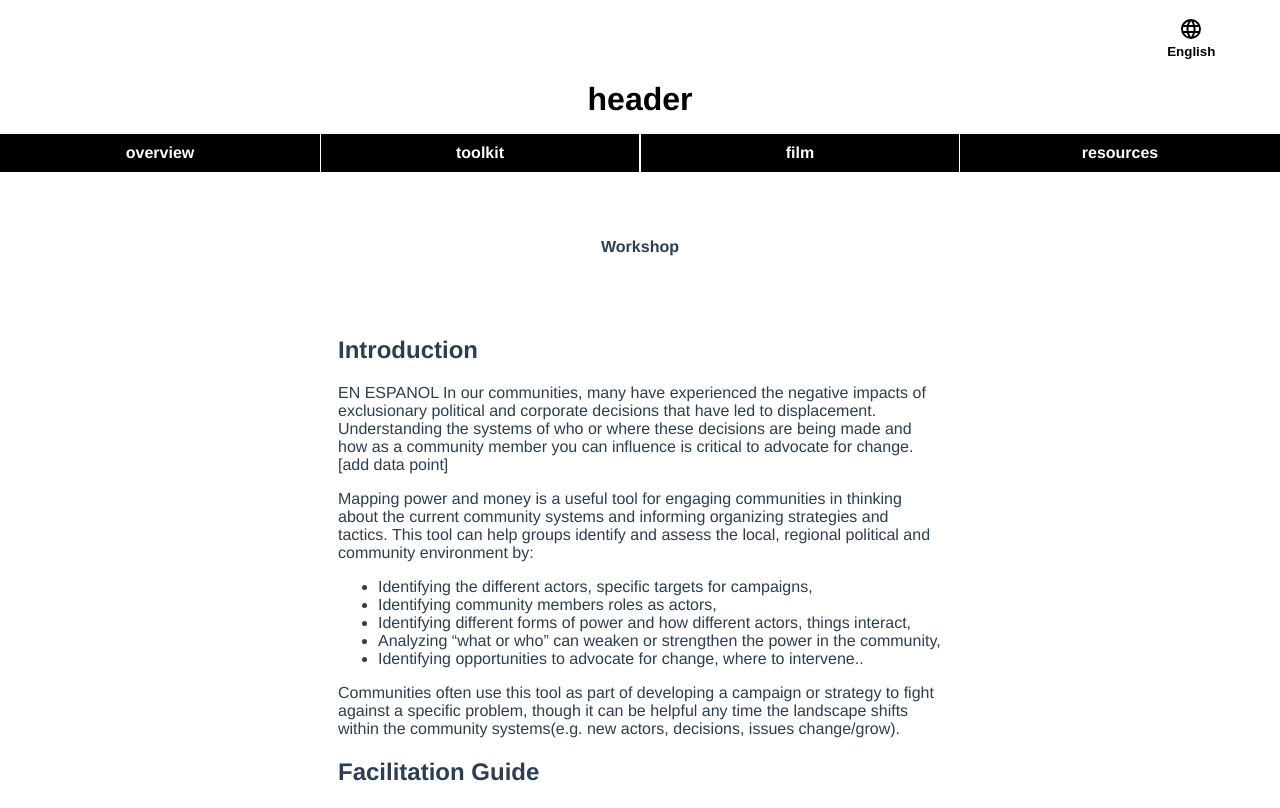
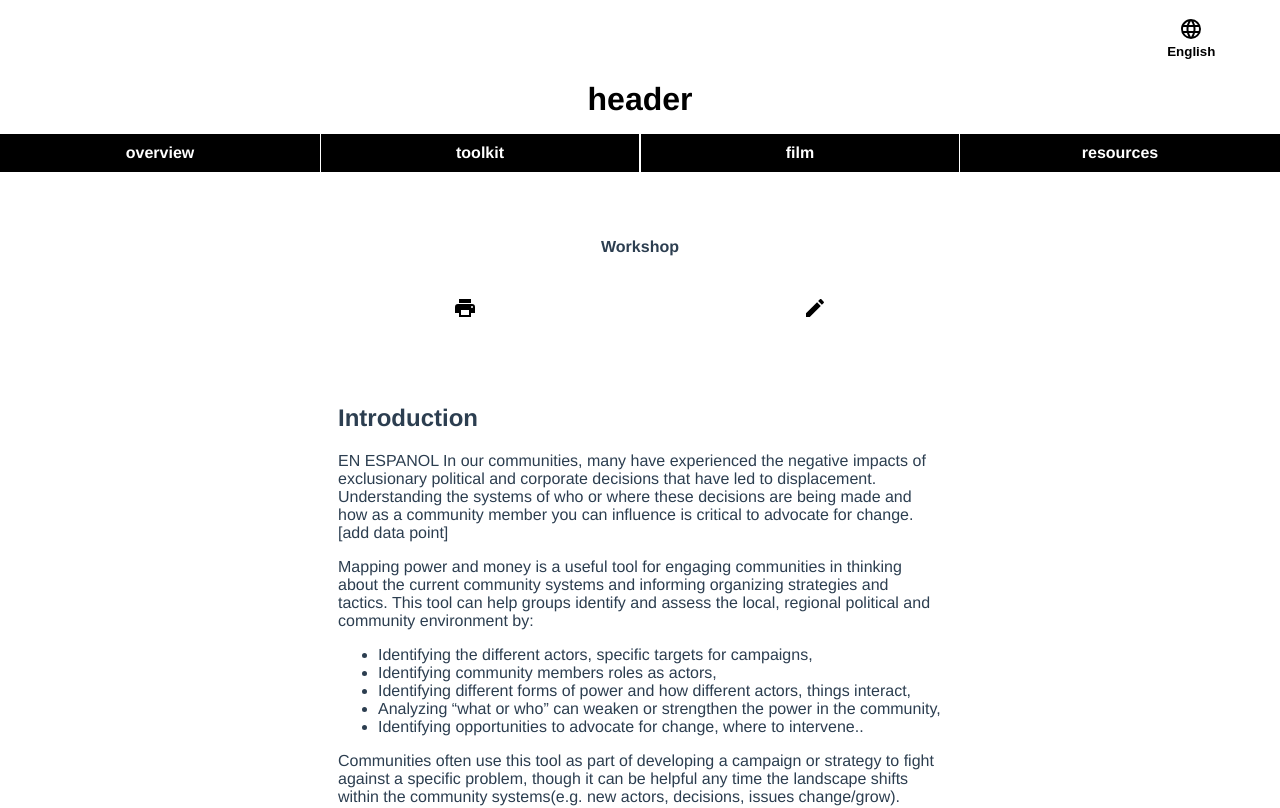
Before and after one commit to ResearchActionDesign/Greater-Boston-Anti-Displacement-Toolkit, a Vue app: page /Toolkit/Mapping_power_and_money in a window 1280 px wide. Shown: the top 808 px of the page. Built offline with nearby package versions, Linux system fonts and the light colour scheme.

Commit message:
Print and edit options for each toolkit

```diff
--- a/src/components/Header.vue
+++ b/src/components/Header.vue
@@ -1,6 +1,6 @@
 <template>
 <div class="header">
-  <button @click="changeLanguage" class="langChanger" :aria-label="'Translate to ' + otherLang">
+  <button @click="changeLanguage" class="langChanger" :aria-label="translateTo">
     <img src="./../assets/web.svg" :alt="translateTo">
     <p class="langLabel">{{this.$i18n.locale}}</p>
   </button>
--- a/src/components/Toolkit.vue
+++ b/src/components/Toolkit.vue
@@ -10,20 +10,34 @@
       <div class="toolkitTile" :style="{ borderLeft: '12px solid ' + workshop.color }">
         <h2 :style="{ color: workshop.color }">{{workshop.name}}</h2>
         <p>{{workshop.question}}</p>
-        <img :src="workshop.img" class="tooltipLogo" alt>
+        <img :src="workshop.img" class="tooltipLogo" alt />
         <p :style="{ color: workshop.color }" class="bold">Workshop {{workshop.num}}</p>
+
+        <!-- Print and Edit -->
+        <div v-grid="'1fr 1fr'" class="tileIcons">
+          <a :href="workshop.print" target="_blank" :aria-label="print + ' ' + workshop.name" @click.stop>
+            <img src="./../assets/printer.svg" :alt="print + ' ' + workshop.name" />
+          </a>
+          <a :href="workshop.edit" target="_blank" :aria-label="edit + ' ' + workshop.name" @click.stop>
+            <img src="./../assets/pencil.svg" :alt="edit + ' ' + workshop.name" />
+          </a>
+        </div>
       </div>
     </router-link>
   </section>
 </template>
 
 <script>
+import { mapState } from "vuex";
 export default {
   props: ["workshops"],
   data() {
-      return {
-        fullPath: this.$route.fullPath
-      }
-    },
+    return {
+      fullPath: this.$route.fullPath
+    };
+  },
+  computed: {
+    ...mapState(["edit", "print"])
+  }
 };
 </script>
--- a/src/components/ToolkitInto.vue
+++ b/src/components/ToolkitInto.vue
@@ -1,14 +1,22 @@
 <template>
-    <section aria-label="overview" class="overview">
-      <h2 :style="{ color: toolkit.color }">{{toolkit.name}}</h2>
-      <p>{{toolkit.question}}</p>
-      <img :src="toolkit.img" class="tooltipLogo_large" alt>
-      <p :style="{ color: toolkit.color }" class="bold">Workshop {{toolkit.num}}</p>
-    </section>
+  <section aria-label="overview" class="overview">
+    <h2 :style="{ color: toolkit.color }">{{toolkit.name}}</h2>
+    <p>{{toolkit.question}}</p>
+    <img :src="toolkit.img" class="tooltipLogo_large" alt />
+    <p :style="{ color: toolkit.color }" class="bold">Workshop {{toolkit.num}}</p>
+    <div v-grid="'1fr 1fr'" class="tileActions">
+      <a :href="toolkit.print" target="_blank" :aria-label="toolkit.print + ' ' + toolkit.name" @click.stop>
+        <img class="tileActons_icon" src="@/assets/printer.svg" :alt="toolkit.print + ' ' + toolkit.name" />
+      </a>
+      <a :href="toolkit.edit" target="_blank" :aria-label="toolkit.edit + ' ' + toolkit.name" @click.stop>
+        <img class="tileActons_icon" src="@/assets/pencil.svg" :alt="toolkit.edit + ' ' + toolkit.name" />
+      </a>
+    </div>
+  </section>
 </template>
 
 <script>
 export default {
-    props: ['toolkit'],
-}
+  props: ["toolkit"]
+};
 </script>
--- a/src/locales/en.json
+++ b/src/locales/en.json
@@ -6,7 +6,7 @@
   "film": "Film",
   "resources": "Resources",
 
-  "overviewView" : {
+  "overviewView": {
     "title": "WHY A DISPLACEMENT TOOLKIT FOR GREATER BOSTON?",
     "summary": "Our communities (Chelsea and Everett, MA) are facing a lot of pressure from developers, which has resulted in land being lost, housing prices and rent increasing, forcing residents and small businesses to be pushed out, or displaced. Displacement has many negative effects on individuals, families and communities. See here for a short video on some of these, including impacts on health, educational outcomes, and community power. We wanted to create a guide for community members to work together to protect & preserve their communities."
   },
@@ -23,6 +23,8 @@
   },
 
   "translateTo": "Translate to spanish",
+  "edit": "edit",
+  "print": "print",
 
   "toolkits": [{
       "name": "Mapping power and money",
@@ -31,8 +33,9 @@
       "num": "1",
       "color": "#CA1452",
       "link": "Mapping",
-    "resources": [
-      {
+      "edit": "https://www.google.com/",
+      "print": "https://www.google.com/",
+      "resources": [{
           "name": "Tools for Campaign Planning",
           "link": "https://organizingforpower.org/tools/",
           "text": "Organizing for Power, Organizing for Change,"
@@ -66,8 +69,9 @@
       "num": "2",
       "color": "#6B00D6",
       "link": "FindData",
-    "resources": [
-      {
+      "edit": "https://www.google.com/",
+      "print": "https://www.google.com/",
+      "resources": [{
           "name": "Tools for Campaign Planning",
           "link": "https://organizingforpower.org/tools/",
           "text": "Organizing for Power, Organizing for Change,"
@@ -101,8 +105,9 @@
       "num": "3",
       "color": "#0000FF",
       "link": "UseData",
-    "resources": [
-      {
+      "edit": "https://www.google.com/",
+      "print": "https://www.google.com/",
+      "resources": [{
           "name": "Tools for Campaign Planning",
           "link": "https://organizingforpower.org/tools/",
           "text": "Organizing for Power, Organizing for Change,"
@@ -136,8 +141,9 @@
       "num": "4",
       "color": "#006100",
       "link": "Policies",
-    "resources": [
-      {
+      "edit": "https://www.google.com/",
+      "print": "https://www.google.com/",
+      "resources": [{
           "name": "Tools for Campaign Planning",
           "link": "https://organizingforpower.org/tools/",
           "text": "Organizing for Power, Organizing for Change,"
@@ -171,8 +177,9 @@
       "num": "5",
       "color": "#A80054",
       "link": "Strategies",
-    "resources": [
-      {
+      "edit": "https://www.google.com/",
+      "print": "https://www.google.com/",
+      "resources": [{
           "name": "Tools for Campaign Planning",
           "link": "https://organizingforpower.org/tools/",
           "text": "Organizing for Power, Organizing for Change,"
@@ -206,8 +213,9 @@
       "num": "6",
       "color": "#0052A3",
       "link": "Stories",
-    "resources": [
-      {
+      "edit": "https://www.google.com/",
+      "print": "https://www.google.com/",
+      "resources": [{
           "name": "Tools for Campaign Planning",
           "link": "https://organizingforpower.org/tools/",
           "text": "Organizing for Power, Organizing for Change,"
--- a/src/locales/es.json
+++ b/src/locales/es.json
@@ -23,6 +23,8 @@
   },
 
   "translateTo": "Traducir a ingles",
+  "edit": "edit",
+  "print": "print",
 
   "toolkits": [{
       "name": "spanish",
@@ -31,6 +33,8 @@
       "num": "1",
       "color": "#CA1452",
       "link": "Mapping",
+      "edit": "https://www.google.com/",
+      "print": "https://www.google.com/",
       "resources": [{
           "name": "Tools for Campaign Planning",
           "link": "https://organizingforpower.org/tools/",
@@ -65,6 +69,8 @@
       "num": "2",
       "color": "#6B00D6",
       "link": "FindData",
+      "edit": "https://www.google.com/",
+      "print": "https://www.google.com/",
       "resources": [{
           "name": "Tools for Campaign Planning",
           "link": "https://organizingforpower.org/tools/",
@@ -99,6 +105,8 @@
       "num": "3",
       "color": "#0000FF",
       "link": "UseData",
+      "edit": "https://www.google.com/",
+      "print": "https://www.google.com/",
       "resources": [{
           "name": "Tools for Campaign Planning",
           "link": "https://organizingforpower.org/tools/",
@@ -133,6 +141,8 @@
       "num": "4",
       "color": "#006100",
       "link": "Policies",
+      "edit": "https://www.google.com/",
+      "print": "https://www.google.com/",
       "resources": [{
           "name": "Tools for Campaign Planning",
           "link": "https://organizingforpower.org/tools/",
@@ -167,6 +177,8 @@
       "num": "5",
       "color": "#A80054",
       "link": "Strategies",
+      "edit": "https://www.google.com/",
+      "print": "https://www.google.com/",
       "resources": [{
           "name": "Tools for Campaign Planning",
           "link": "https://organizingforpower.org/tools/",
@@ -201,6 +213,8 @@
       "num": "6",
       "color": "#0052A3",
       "link": "Stories",
+      "edit": "https://www.google.com/",
+      "print": "https://www.google.com/",
       "resources": [{
           "name": "Tools for Campaign Planning",
           "link": "https://organizingforpower.org/tools/",
--- a/src/scss/base.scss
+++ b/src/scss/base.scss
@@ -25,6 +25,13 @@ body {
 header{
   max-width: 600px;
 margin: auto
+}
+
+.tileActions{
+  margin-top: 2.5em;
+  .tileActons_icon {
+    height: 1.5em
+  }
 }
 
 // Partners
--- a/src/store.js
+++ b/src/store.js
@@ -13,6 +13,8 @@ export default new Vuex.Store({
       img: require("./assets/2.jpg"),
       color: "#993300",
       link: 'ToolkitOverview',
+      edit: "https://www.google.com/",
+      print: "https://www.google.com/",
       resources: [
         {
           name: 'Tools for Campaign Planning',
@@ -43,6 +45,8 @@ export default new Vuex.Store({
     }],
 
     translateTo: i18n.t('translateTo'),
+    edit: i18n.t('edit'),
+    print: i18n.t('print'),
     // toolkits: i18n.t('toolkits'),
     // toolkits: [{
     //     name: "Mapping power and money",
```
Also changed, not shown: src/assets/pencil.svg (added), src/assets/printer.svg (added). Lines whose indentation alone changed are shown as unchanged.
